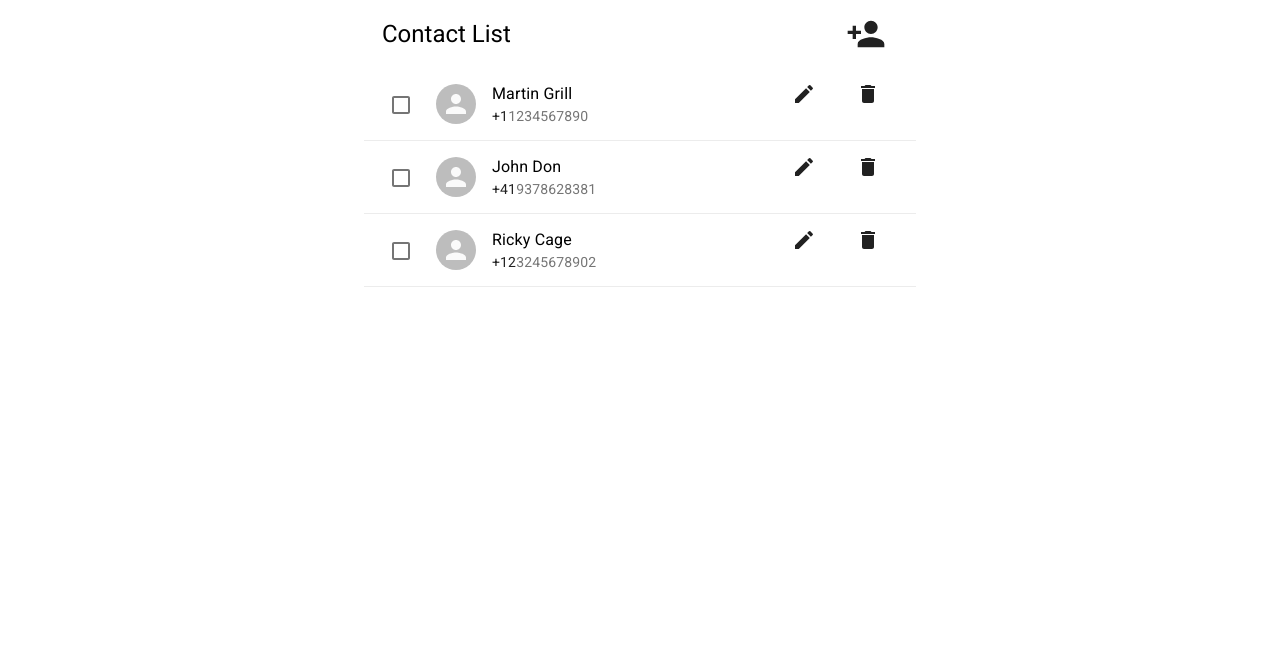
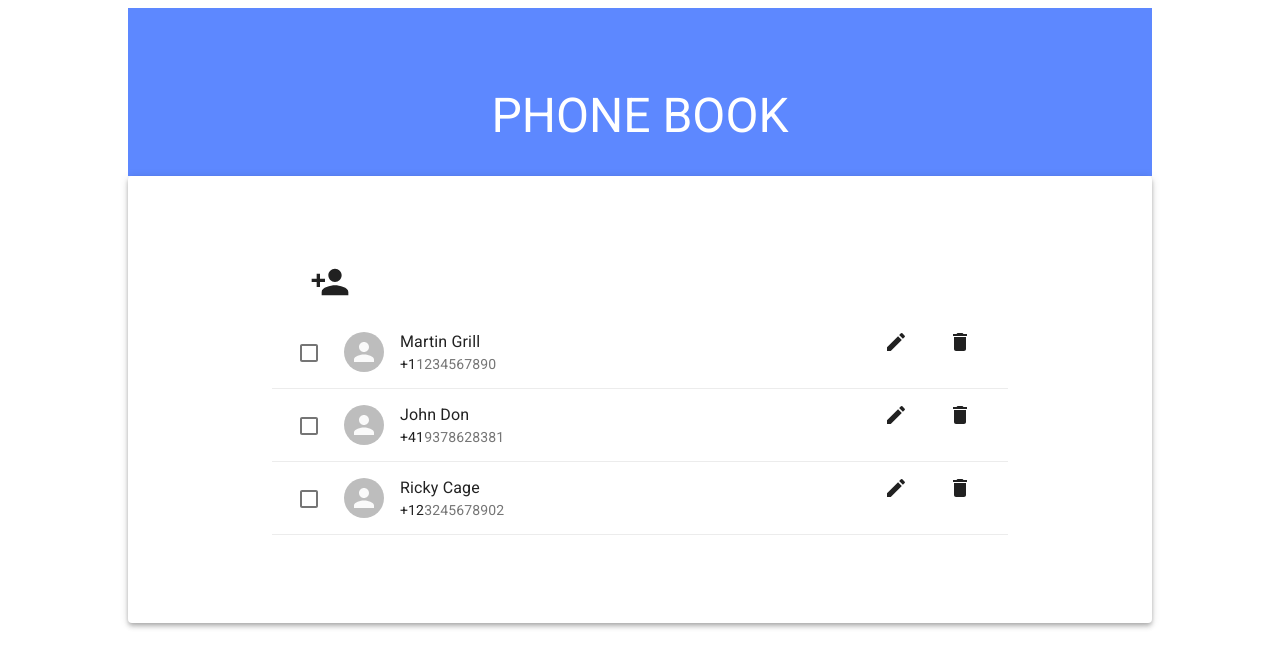
Before and after one commit to Deepanshu-97/phonebook-demo, a React (Create React App) app: page / in a window 1280 px wide. Shown: the top 668 px of the page. Built offline with nearby package versions, Linux system fonts and the light colour scheme.

Commit message:
Updated page style

```diff
--- a/src/Containers/PhoneBook.jsx
+++ b/src/Containers/PhoneBook.jsx
@@ -1,5 +1,5 @@
 import React, { useState, useReducer } from 'react'
-import { List, makeStyles, Container, Typography, Button } from '@material-ui/core'
+import { List, makeStyles, Container, Typography, Button, Paper } from '@material-ui/core'
 import DeleteIcon from '@material-ui/icons/Delete';
 import PersonAddIcon from '@material-ui/icons/PersonAdd';
 
@@ -9,11 +9,15 @@ import ContactForm from './../Components/Form';
 import { contactReducer } from './../Reducers/contactReducer'
 import { INITIAL_CONTACTS } from './../constants'
 import { deleteContact, submitContact, deleteMultipleContact } from './../Actions/actionCreators'
+import Header from './../Components/Header'
 
 const useStyles = makeStyles(theme => ({
   root: {
-    width: '100%',
-    backgroundColor: theme.palette.background.paper,
+    margin: "0 15vh",
+  },
+  paper: {
+    padding: theme.spacing(10, 3),
+
   },
   addIcon: {
     width: '40px',
@@ -23,7 +27,7 @@ const useStyles = makeStyles(theme => ({
     display: 'flex',
     justifyContent: 'space-between',
     alignItems: 'center',
-    padding: '0 18px'
+    padding: '0 15%'
   }
 }))
 
@@ -69,30 +73,39 @@ const PhoneBook = (props) => {
     setOldContact({})
   }
 
-  const deleteMultipleContacts = () => dispatch(deleteMultipleContact(checked))
+  const deleteMultipleContacts = () => {
+    dispatch(deleteMultipleContact(checked))
+    setChecked([])
+  }
 
   const handleToggle = value => {
-    const newChecked = checked.filter((ch) => ch === value);
+    const newChecked = checked.filter((id) => id === value);
 
     if (newChecked.length) {
-      const l = checked.filter(ch => ch !== value)
-      setChecked(l)
+      setChecked(checked.filter(ch => ch !== value))
     } else {
       setChecked([...checked, value])
     }
   }
 
   return (
-    <Container maxWidth="sm">
+    <div className={classes.root}>
+      <Header title='PHONE BOOK' />
+      <Paper elevation={4} className={classes.paper}>
+
         <div className={classes.dFlex}>
-        <Typography
-          variant='h5'
-        >
-          Contact List
-      </Typography>
           <Button onClick={handleOpen}>
             <PersonAddIcon className={classes.addIcon} />
           </Button>
+          {checked.length
+            ? (
+              <Button onClick={deleteMultipleContacts}>
+                <DeleteIcon /> Delete Multiple
+              </Button>
+
+            )
+            : null
+          }
         </div>
         <List className={classes.root}>
           {contacts.map((contact, key) => {
@@ -106,15 +119,7 @@ const PhoneBook = (props) => {
             />
           })}
         </List>
-      {checked.length
-        ? (
-          <Button onClick={deleteMultipleContacts}>
-            <DeleteIcon />
-          </Button>
 
-        )
-        : null
-      }
         <Modal
           title={'Add Contact Form'}
           open={open}
@@ -132,7 +137,9 @@ const PhoneBook = (props) => {
             isEdit={isEdit}
           />
         </Modal>
-    </Container>
+
+      </Paper>
+    </div>
   )
 }
 
```
Lines whose indentation alone changed are shown as unchanged.
